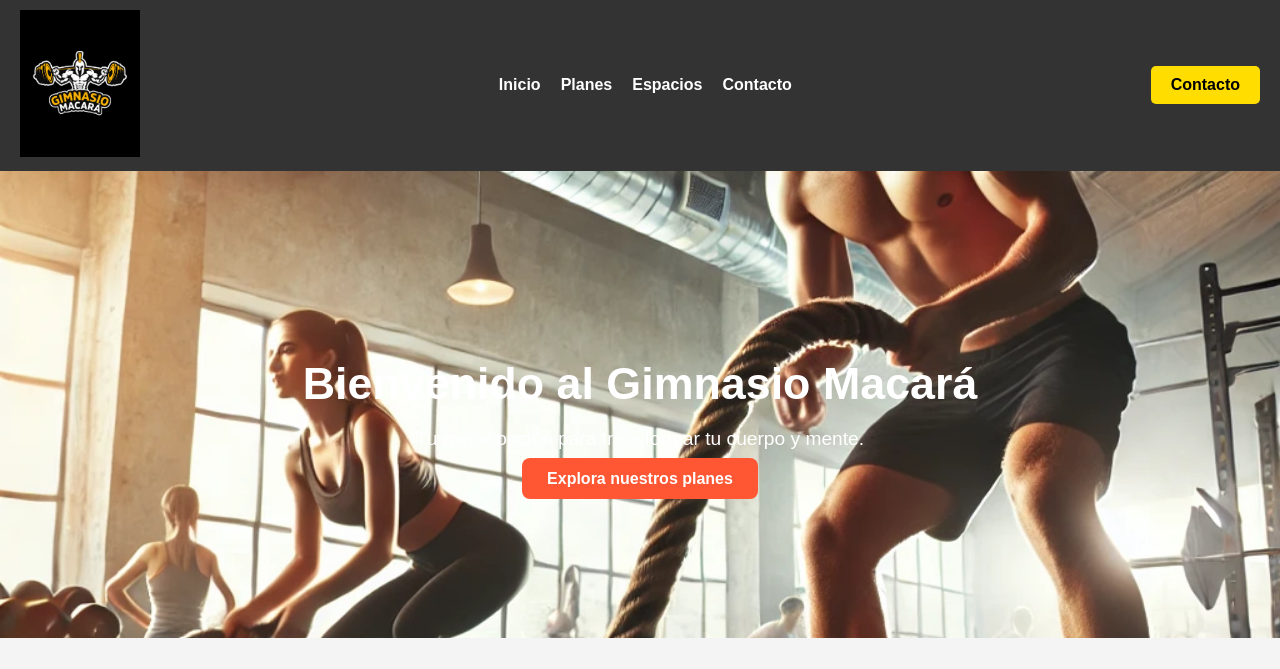
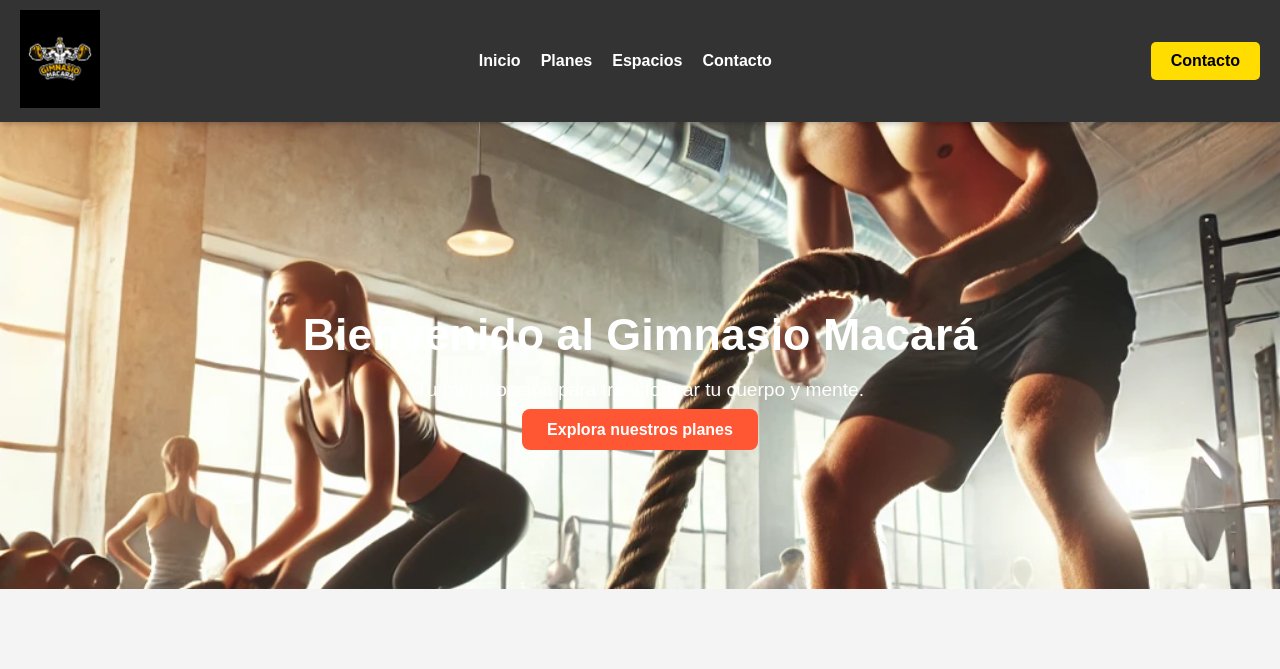
Before and after one commit to majs1992J29/GimnasioMacara, a plain HTML site: page index.html in a window 1280 px wide. Shown: the top 669 px of the page. Drawn offline with Linux system fonts and the light colour scheme.

Commit message:
Add files via upload
change color

```diff
--- a/styles.css
+++ b/styles.css
@@ -12,15 +12,16 @@ body {
     justify-content: space-between;
     align-items: center;
     padding: 10px 20px;
-    background: #333;
+    background: rgba(0, 0, 0, 0.8); /* Fondo semitransparente */
     color: white;
     position: sticky;
     top: 0;
     z-index: 1000;
+    box-shadow: 0 2px 5px rgba(0, 0, 0, 0.2); /* Agrega un poco de sombra */
 }
 
 .navbar-logo img {
-    max-width: 120px;
+    max-width: 80px; /* Ajusta el tamaño del logo */
     height: auto;
 }
 
@@ -36,10 +37,11 @@ body {
     color: white;
     text-decoration: none;
     font-weight: bold;
+    transition: color 0.3s ease;
 }
 
 .navbar-menu li a:hover {
-    color: #ffdd00;
+    color: #ffdd00; /* Efecto hover */
 }
 
 .navbar-button {
@@ -49,11 +51,14 @@ body {
     text-decoration: none;
     font-weight: bold;
     border-radius: 5px;
+    transition: background 0.3s ease, color 0.3s ease;
 }
 
 .navbar-button:hover {
     background: #ffcc33;
+    color: black;
 }
+
 
 /* Hero */
 .hero {
```
